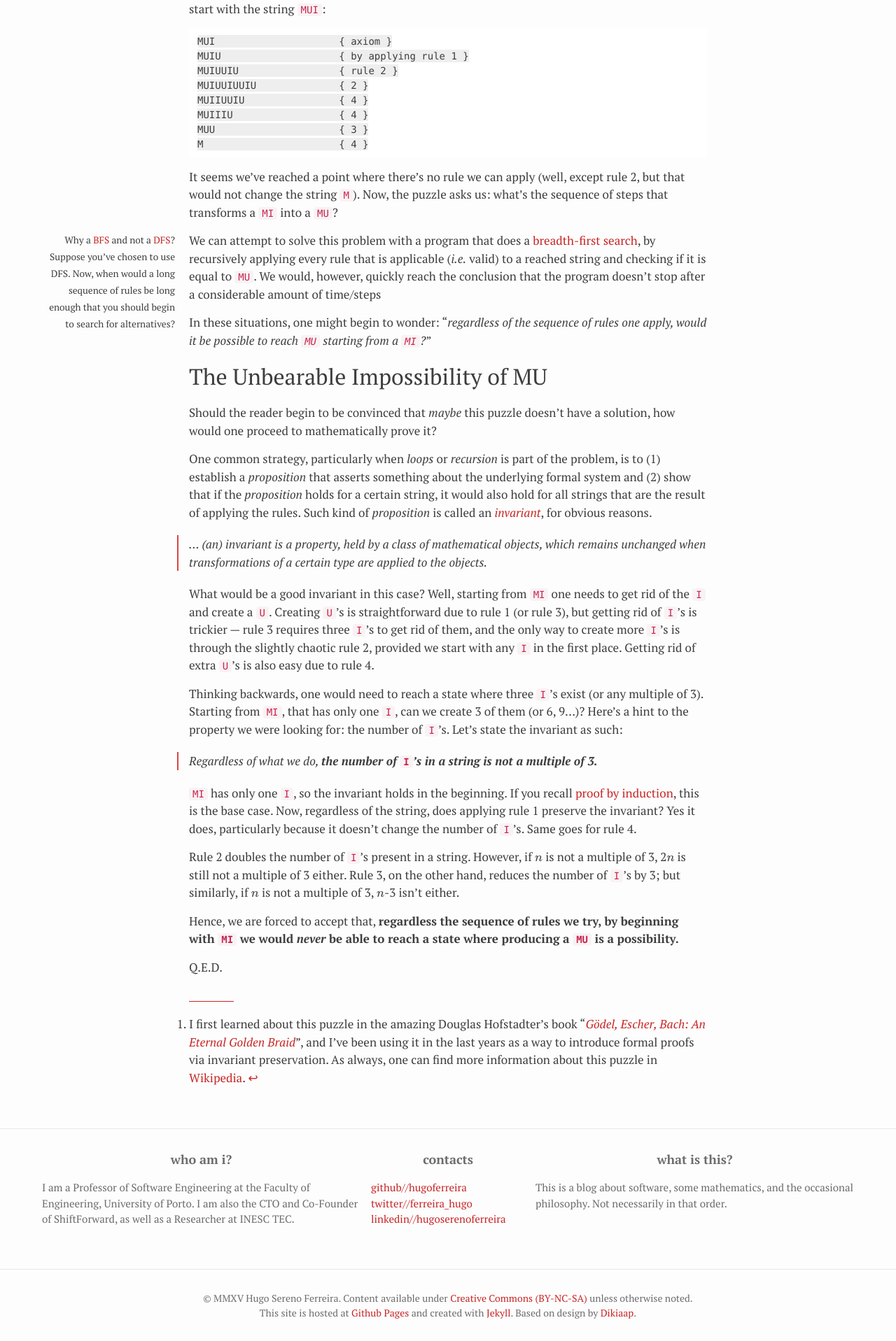
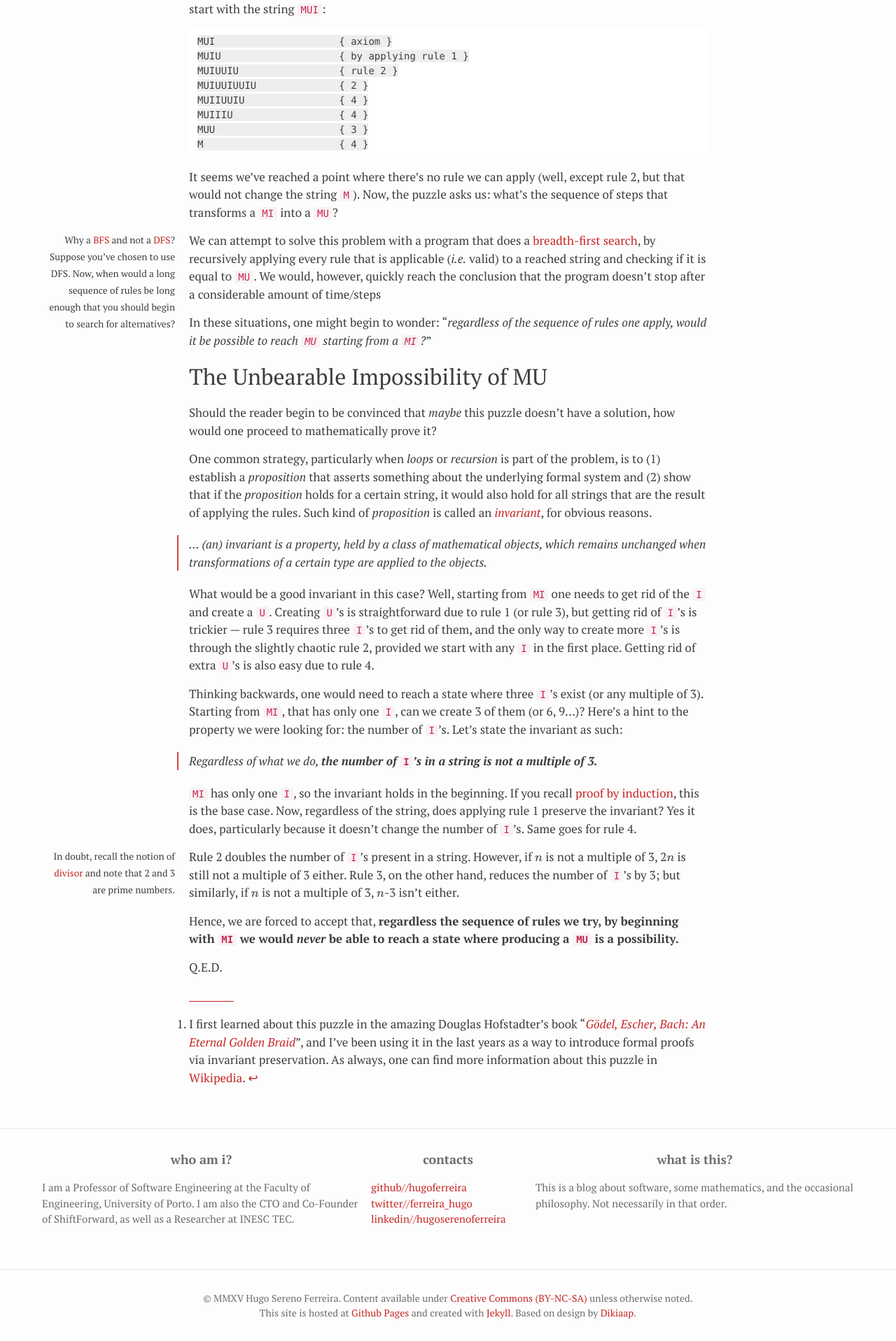
Before and after one commit to hugoferreira/hugoferreira.github.com, a Jekyll site: the page built from _posts/2015-09-22-the-mu-puzzle.markdown, in a window 1280 px wide. Shown: the part 662-2579 px from the top of the page at 70% size. Built offline with Jekyll 4.4.1, drawn with Linux system fonts in a browser that asks for light colours; formulas are drawn with MathJax 3.

Commit message:
Improve typography, particularly in Safari.

```diff
--- a/_posts/2015-09-12-non-transitive-probabilities.markdown
+++ b/_posts/2015-09-12-non-transitive-probabilities.markdown
@@ -176,7 +176,7 @@
 | TTH	| HTT	| 3:1 |
 | TTT	| HTT |	7:1 |
 
-A rule of thumb is to end the betting sequence with the first two opponent's choices, and begin it with the opposite of the last choice. An intuitive explanation for this result given in [Wikipedia](https://en.wikipedia.org/wiki/Penney%27s_game) is that:
+A rule of thumb is to end the betting sequence with the first two opponent's choices, and begin it with the opposite of your last choice. An intuitive explanation for this result given in [Wikipedia](https://en.wikipedia.org/wiki/Penney%27s_game) is that:
 
 > ...in any case that the sequence is not immediately the first player's choice, the chances for the first player getting their sequence-beginning, the opening two choices, are usually the chance that the second player will be getting their full sequence. So the second player will most likely "finish before" the first player.
 
--- a/_posts/2015-09-22-the-mu-puzzle.markdown
+++ b/_posts/2015-09-22-the-mu-puzzle.markdown
@@ -55,6 +55,10 @@
 
 `MI` has only one `I`, so the invariant holds in the beginning. If you recall [proof by induction]({% post_url 2013-02-19-all-gambozinos-are-white %}), this is the base case. Now, regardless of the string, does applying rule 1 preserve the invariant? Yes it does, particularly because it doesn't change the number of `I`'s. Same goes for rule 4.
 
+<div class="sidenote" markdown="1">
+In doubt, recall the notion of [divisor](https://en.wikipedia.org/wiki/Divisor) and note that 2 and 3 are prime numbers.
+</div>
+
 Rule 2 doubles the number of `I`'s present in a string. However, if $n$ is not a multiple of 3, 2$n$ is still not a multiple of 3 either. Rule 3, on the other hand, reduces the number of `I`'s by 3; but similarly, if $n$ is not a multiple of 3, $n$-3 isn't either.
 
 Hence, we are forced to accept that, **regardless the sequence of rules we try, by beginning with `MI` we would _never_ be able to reach a state where producing a `MU` is a possibility.**
--- a/_sass/_base.scss
+++ b/_sass/_base.scss
@@ -19,6 +19,13 @@
     color: #3D3D3D;
     background-color: $background-color;
     -webkit-text-size-adjust: 100%;
+    -webkit-font-smoothing: antialiased;
+    -moz-font-feature-settings: "liga=1, dlig=1";
+    -ms-font-feature-settings: "liga", "dlig";
+    -webkit-font-feature-settings: "liga", "dlig";
+    -o-font-feature-settings: "liga", "dlig";
+    font-feature-settings: "liga", "dlig";
+    font-variant-ligatures: contextual;
 }
 
 /**
```
